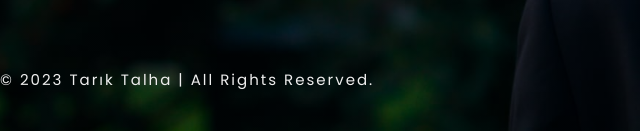
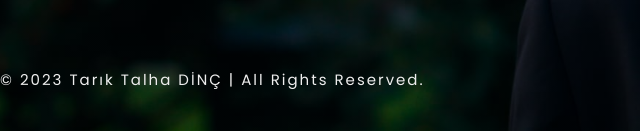
Before and after one commit to tariktalhadinc/newWebsite, a plain HTML site: page newWebsite/index.html in a window 1280 px wide. Shown: the part 871-1002 px from the top of the page, 0-640 px from the left. Drawn offline with nearby package versions, Linux system fonts and the light colour scheme.

Commit message:
Update index.html

```diff
--- a/newWebsite/index.html
+++ b/newWebsite/index.html
@@ -55,7 +55,7 @@
                     <button type="button">More About Me</button>
                 </div>
                 <div class="bottom">
-                    <p>© 2023 Tarık Talha | All Rights Reserved.</p>
+                    <p>© 2023 Tarık Talha DİNÇ | All Rights Reserved.</p>
                 </div>
             </div>
         </div>
```
